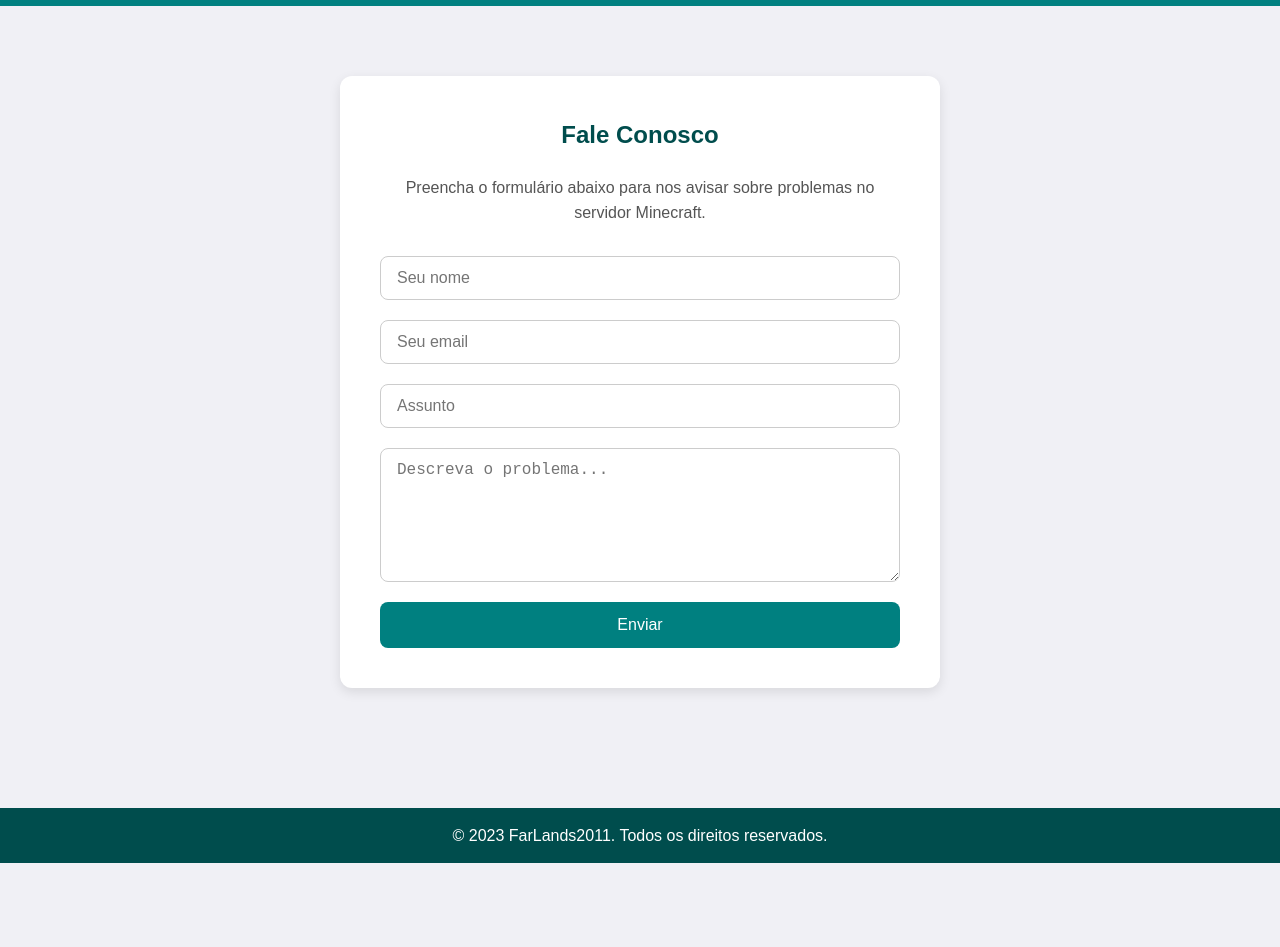
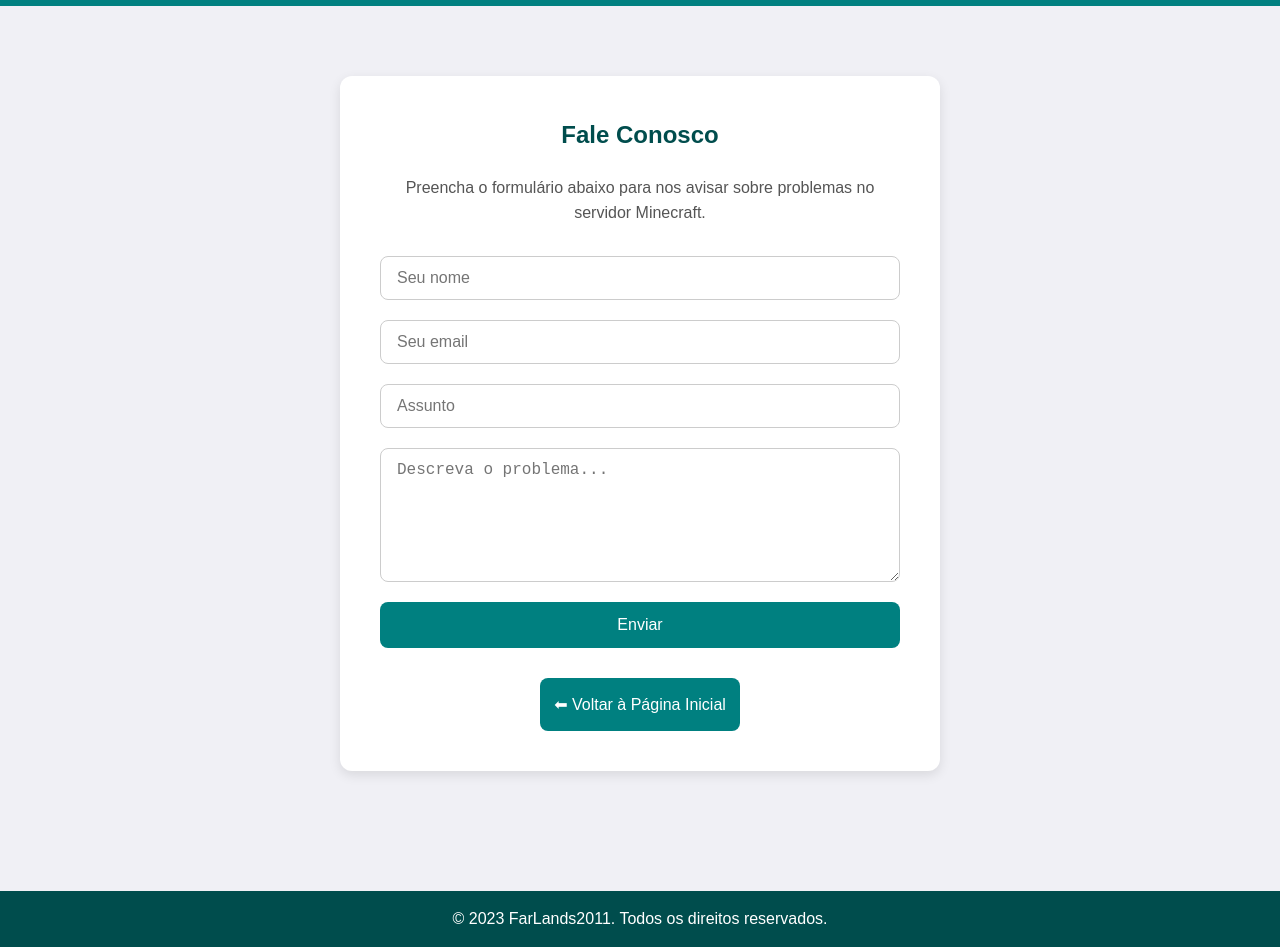
Before and after one commit to bvsm21/farlandsmine.github.io, a plain HTML site: page contact.html in a window 1280 px wide. Shown: the part 85-1032 px from the top of the page. Before the commit the page ends 948 px from the top, so only its background shows below. Drawn offline with nearby package versions, Linux system fonts and the light colour scheme.

Commit message:
Update contact.html

```diff
--- a/contact.html
+++ b/contact.html
@@ -57,7 +57,8 @@
       resize: vertical;
     }
 
-    button {
+    button,
+    .back-button {
       background-color: #008080;
       color: white;
       padding: 14px;
@@ -66,9 +67,13 @@
       font-size: 16px;
       cursor: pointer;
       transition: background-color 0.3s ease;
+      text-align: center;
+      text-decoration: none;
+      display: inline-block;
     }
 
-    button:hover {
+    button:hover,
+    .back-button:hover {
       background-color: #006666;
     }
 
@@ -82,6 +87,11 @@
       font-weight: bold;
       border-radius: 10px;
       font-size: 18px;
+    }
+
+    .back-container {
+      text-align: center;
+      margin-top: 30px;
     }
 
     canvas#confetti {
@@ -125,6 +135,10 @@
 
       <div id="success" class="success-message" style="display: none;">
         🎉 Você contatou o dono do servidor! Parabéns!
+      </div>
+
+      <div class="back-container">
+        <a href="index.html" class="back-button">⬅ Voltar à Página Inicial</a>
       </div>
     </div>
   </main>
```
